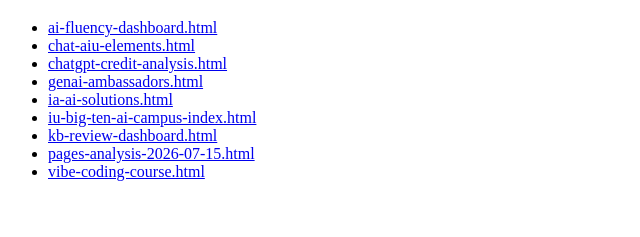
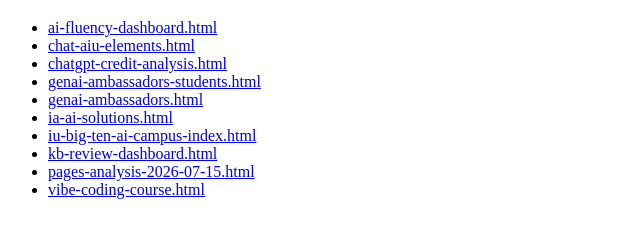
Before and after one commit to cldmckay/ai-demo, a plain HTML site: page index.html in a window 1280 px wide. Shown: the part 61-298 px from the top of the page, without its empty margins (0-640 px from the left). Drawn offline with Linux system fonts and the light colour scheme.

Commit message:
Update index.html [auto]

```diff
--- a/index.html
+++ b/index.html
@@ -11,6 +11,7 @@
       <li><a href="ai-fluency-dashboard.html">ai-fluency-dashboard.html</a></li>
       <li><a href="chat-aiu-elements.html">chat-aiu-elements.html</a></li>
       <li><a href="chatgpt-credit-analysis.html">chatgpt-credit-analysis.html</a></li>
+      <li><a href="genai-ambassadors-students.html">genai-ambassadors-students.html</a></li>
       <li><a href="genai-ambassadors.html">genai-ambassadors.html</a></li>
       <li><a href="ia-ai-solutions.html">ia-ai-solutions.html</a></li>
       <li><a href="iu-big-ten-ai-campus-index.html">iu-big-ten-ai-campus-index.html</a></li>
```
